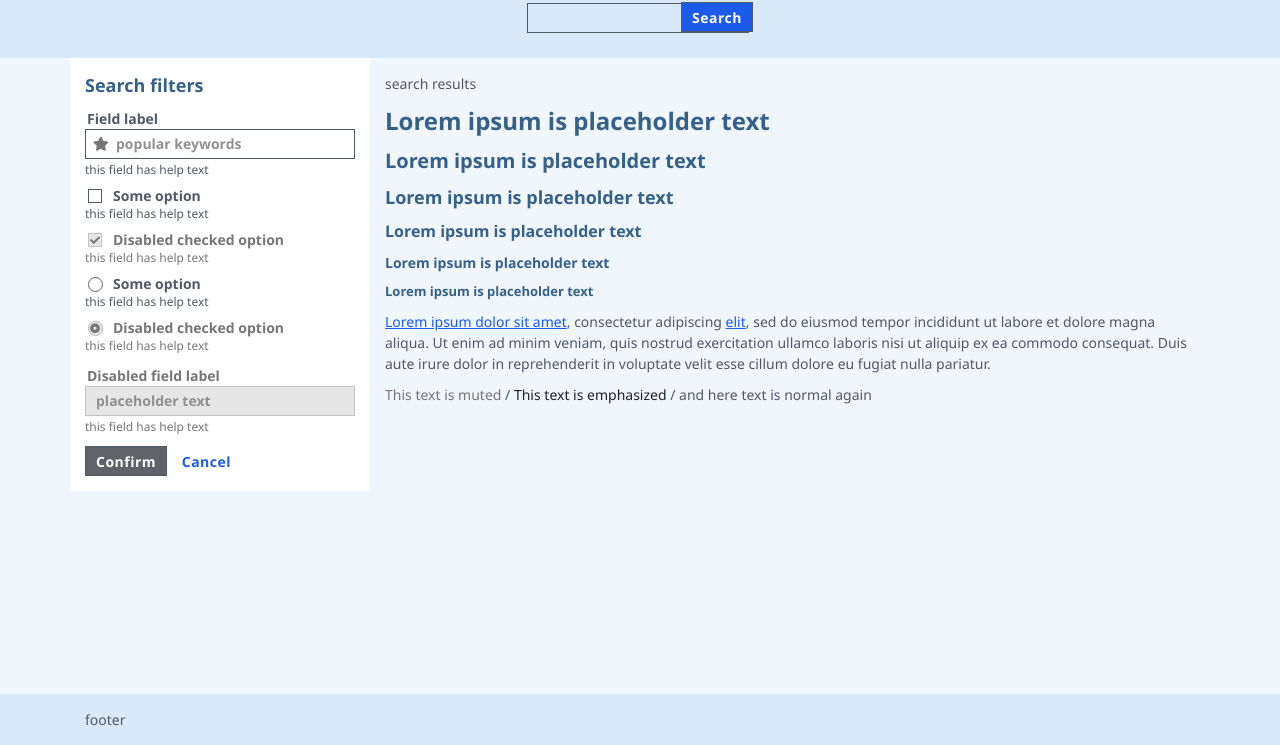
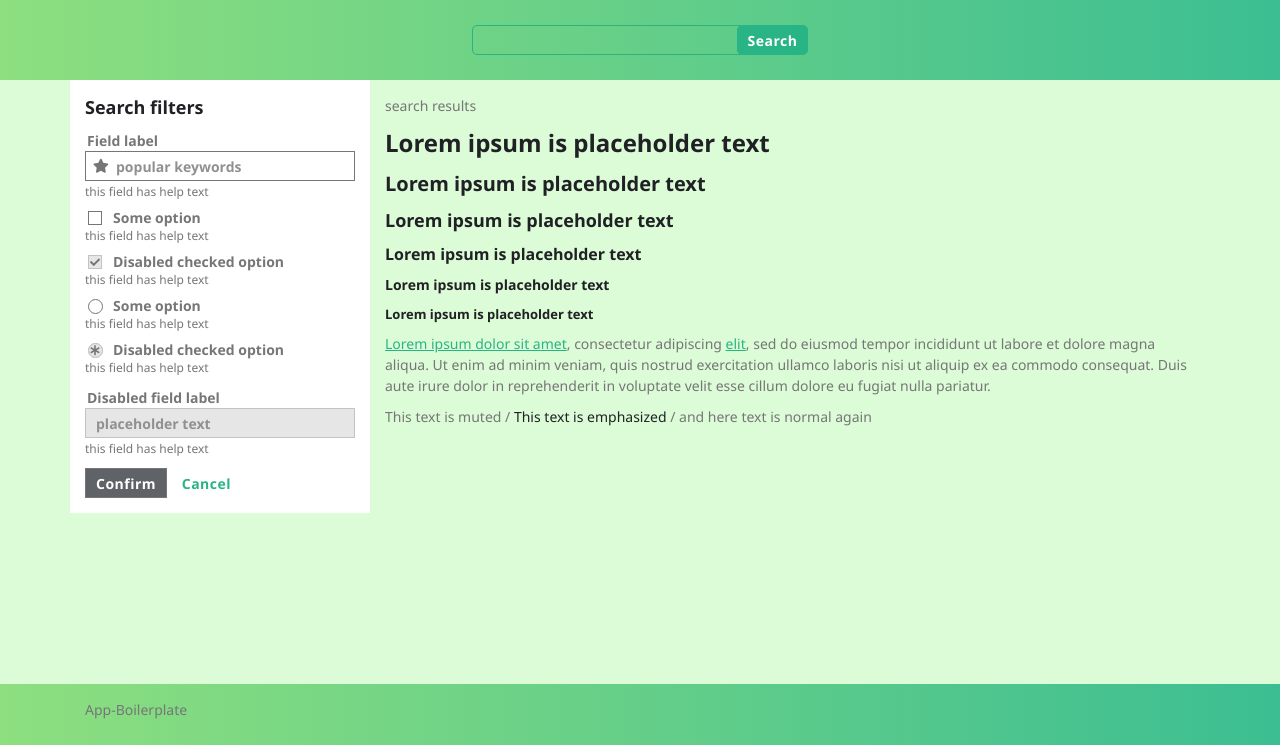
Before and after one commit to VilmantasT/app-boilerplate, a website: page src/index.html in a window 1280 px wide. Shown: the part 55-800 px from the top of the page. Drawn offline with nearby package versions, Linux system fonts and the light colour scheme; files that its build step writes are made by us from their sources.

Commit message:
changed some colors

```diff
--- /dev/null
+++ b/src/components/_all.scss
@@ -0,0 +1,2 @@
+@import "mixins";
+@import "demo";
--- a/src/components/demo.scss
+++ b/src/components/demo.scss
@@ -1,23 +1,25 @@
 // Colorings for draft purposes
 
 #app {
-    background: #eff6fc;
+  // background: #eff6fc;
+  background: #dcfbd7;
 }
 
 .page-header {
-    background: #d9e9f7;
+  @include background-gradient(#8ddf7f, #3cbe92);
 }
 
 .aside {
-    .container {
-        background: white;
-    }
+  .container {
+    background: white;
+  }
 }
 
 .main {
-    .container {}
+  .container {
+  }
 }
 
 .page-footer {
-    background: #d9e9f7;
+  @include background-gradient(#8ddf7f, #3cbe92);
 }
--- /dev/null
+++ b/src/components/mixins.scss
@@ -0,0 +1,3 @@
+@mixin background-gradient($color1, $color2) {
+  background-image: linear-gradient(to right, $color1, $color2);
+}
--- a/src/index.html
+++ b/src/index.html
@@ -19,7 +19,7 @@
       <header class="page-header">
         <div class="container">
           <div class="content-wrapper">
-            header
+            <h1 class="emphasized">App-Boilerplate</h1>
             <div class="field">
               <label class="label" for="field-search"></label>
               <div class="block-centered text-centered">
@@ -157,7 +157,9 @@
       </div>
 
       <footer class="page-footer">
-        <div class="container"><div class="content-wrapper">footer</div></div>
+        <div class="container">
+          <div class="content-wrapper"><p>App-Boilerplate</p></div>
+        </div>
       </footer>
     </div>
   </body>
--- a/src/styles/elements/buttons.scss
+++ b/src/styles/elements/buttons.scss
@@ -46,21 +46,21 @@
   color: $color__white;
   background: $background__button-search;
   margin-left: -68px;
-  border: none;
-  @include input-border();
+  @include input-border(search);
   @include focusable();
 
   &:hover {
-    background: darken($background__button-search, 10%);
+    background: lighten($background__button-search, 10%);
+    color: darken($color__fiord, 20%);
     transition: all 0.5s;
   }
 
   &:focus {
     background: darken($background__button-search, 20%);
-    @include focusable-active();
+    @include focusable-active(search);
   }
 
   &:active {
-    color: darken($color__white, 20%);
+    color: lighten($color__fiord, 20%);
   }
 }
--- a/src/styles/elements/input-text.scss
+++ b/src/styles/elements/input-text.scss
@@ -27,8 +27,13 @@
 
 .input-search {
   padding: $padding__input;
-  background-color: $background__search;
-  width: 20%;
+  background-color: transparent;
+  @include input-border(search);
+  width: 30%;
+
+  &:focus {
+    @include focusable-active(search);
+  }
 }
 
 .control {
--- a/src/styles/elements/mixins.scss
+++ b/src/styles/elements/mixins.scss
@@ -2,8 +2,11 @@
   outline: 0 !important; // overiding reboot
 }
 
-@mixin focusable-active {
+@mixin focusable-active($status: normal) {
   box-shadow: 0 0 0 2px rgba($color__input-border, 0.4);
+  @if $status == "search" {
+    box-shadow: 0 0 0 5px rgba($color__input-border--search, 0.4);
+  }
 }
 
 @mixin input-border($state: normal) {
@@ -13,9 +16,10 @@
     border: 1px solid $color__input-border;
     border-radius: 50%;
   } @else if $state == "search" {
+    border: 1px solid $color__input-border--search;
+    border-radius: 0.5rem;
+  } @else {
     border: 1px solid $color__input-border;
-  } @else {
-    border: 1px solid $color__input-border--search;
   }
 }
 
--- a/src/styles/styles.scss
+++ b/src/styles/styles.scss
@@ -3,4 +3,4 @@
 @import "layouts/all";
 @import "elements/all";
 
-@import "../components/demo.scss";
+@import "../components/all";
--- a/src/styles/variables/colors.scss
+++ b/src/styles/variables/colors.scss
@@ -2,10 +2,10 @@
 // Aiming for “AA” of WCAG.
 // Test - http://colorsafe.co/
 $color__white: white;
-$color__fiord: #4f5a65;
+$color__fiord: #28b485;
 $color__black-russian: #202124;
 $color__shuttle-grey: #5f6368;
 $color__grey: #767676;
-$color__royal-blue: #1c5aea;
+$color__royal-green: #55c57a;
 $color__light-blue: #d9e9f7;
 $color__matisse: #376089;
--- a/src/styles/variables/elements.scss
+++ b/src/styles/variables/elements.scss
@@ -1,11 +1,11 @@
 // Colors
-$color__link: $color__royal-blue;
-$color__input-border: $color__shuttle-grey;
+$color__link: $color__fiord;
+$color__input-border: $color__grey;
 $color__input-border--search: $color__fiord;
 $color__check: $color__white;
 $background__check: $color__shuttle-grey;
 $background__button: $color__shuttle-grey;
-$background__button-search: $color__royal-blue;
+$background__button-search: $color__fiord;
 $background__search: $color__light-blue;
 
 // Line heights
@@ -25,4 +25,4 @@ $size__radio: 1.5rem;
 
 // Icons
 $icon__check: " \f00c" !default;
-$icon__radio: "\f192" !default;
+$icon__radio: "\f069" !default;
--- a/src/styles/variables/typography.scss
+++ b/src/styles/variables/typography.scss
@@ -1,35 +1,35 @@
 // Font sizes
 // based on https://www.sitepoint.com/understanding-and-using-rem-units-in-css/
 
-$font-family__body:     'Avenir', 'Segoe UI', Helvetica, Arial, sans-serif;
-$font-family__headings: 'Avenir', 'Segoe UI', Helvetica, Arial, sans-serif;
-$font-family__icons:    'Font Awesome 5 Free' !default;
+$font-family__body: "Avenir", "Segoe UI", Helvetica, Arial, sans-serif;
+$font-family__headings: "Avenir", "Segoe UI", Helvetica, Arial, sans-serif;
+$font-family__icons: "Font Awesome 5 Free" !default;
 
 $font-size__html: 62.5%;
 $font-size__body: 1.4rem;
-$font-size__h1:   2.4rem;
-$font-size__h2:   2rem;
-$font-size__h3:   1.8rem;
-$font-size__h4:   1.6rem;
-$font-size__h5:   1.4rem;
-$font-size__h6:   1.3rem;
+$font-size__h1: 2.4rem;
+$font-size__h2: 2rem;
+$font-size__h3: 1.8rem;
+$font-size__h4: 1.6rem;
+$font-size__h5: 1.4rem;
+$font-size__h6: 1.3rem;
 
 $font-size__small: 1.2rem;
 
 // Line heights
-$line-height__body:     1.5em;
+$line-height__body: 1.5em;
 $line-height__headings: 1.4em;
 
 // Font weights
-$font-weight__body:     400;
+$font-weight__body: 400;
 $font-weight__headings: 600;
 
 // Colors
-$color__text-body:       $color__fiord;
-$color__text-headings:   $color__matisse;
-$color__text-muted:      $color__grey;
+$color__text-body: $color__grey;
+$color__text-headings: $color__black-russian;
+$color__text-muted: $color__grey;
 $color__text-emphasized: $color__black-russian;
 
 // Margins
-$margin__body:     0;
+$margin__body: 0;
 $margin__headings: 10px;
```
